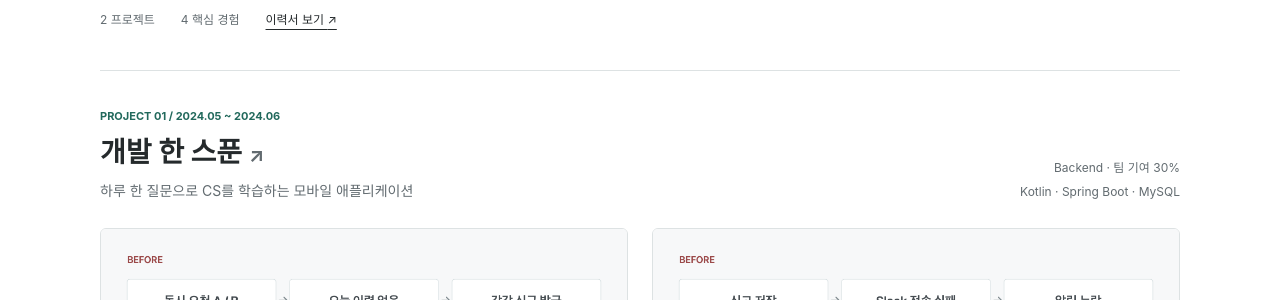
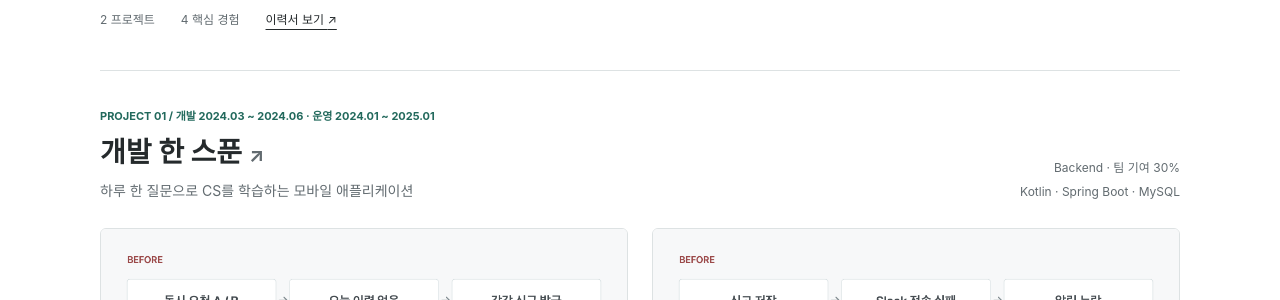
Before and after one commit to JinDDung2/JinDDung2.github.io, a Jekyll site: the page built from portfolio.md, in a window 1280 px wide. Shown: the part 328-628 px from the top of the page. Built offline with Jekyll 4.4.1, drawn with Linux system fonts in a browser that asks for light colours.

Commit message:
Fix adevspoon development and operation periods

```diff
--- a/_data/portfolio.yml
+++ b/_data/portfolio.yml
@@ -27,7 +27,7 @@
 - id: adevspoon
   name: 개발 한 스푼
   role: Backend · 팀 기여 30%
-  period: 2024.05 ~ 2024.06
+  period: '개발 2024.03 ~ 2024.06 · 운영 2024.01 ~ 2025.01'
   summary: 하루 한 질문으로 CS를 학습하는 모바일 애플리케이션
   focus: 사용자별 발급 정책을 지키고, 놓친 신고 알림을 복구했습니다.
   url: /portfolio/adevspoon/
--- a/_data/projects.yml
+++ b/_data/projects.yml
@@ -21,7 +21,7 @@
 - name: 개발 한 스푼
   github: kids-ground/adevspoon-backend
   portfolio: /portfolio/adevspoon/
-  dates: 2024.05 ~ 2024.06
+  dates: '개발 2024.03 ~ 2024.06 · 운영 2024.01 ~ 2025.01'
   quote: 문답 기반으로 CS 학습을 돕는 모바일 애플리케이션
   description: |
     팀 프로젝트 · 백엔드 기여 30% · Kotlin, Spring Boot, MySQL
```
